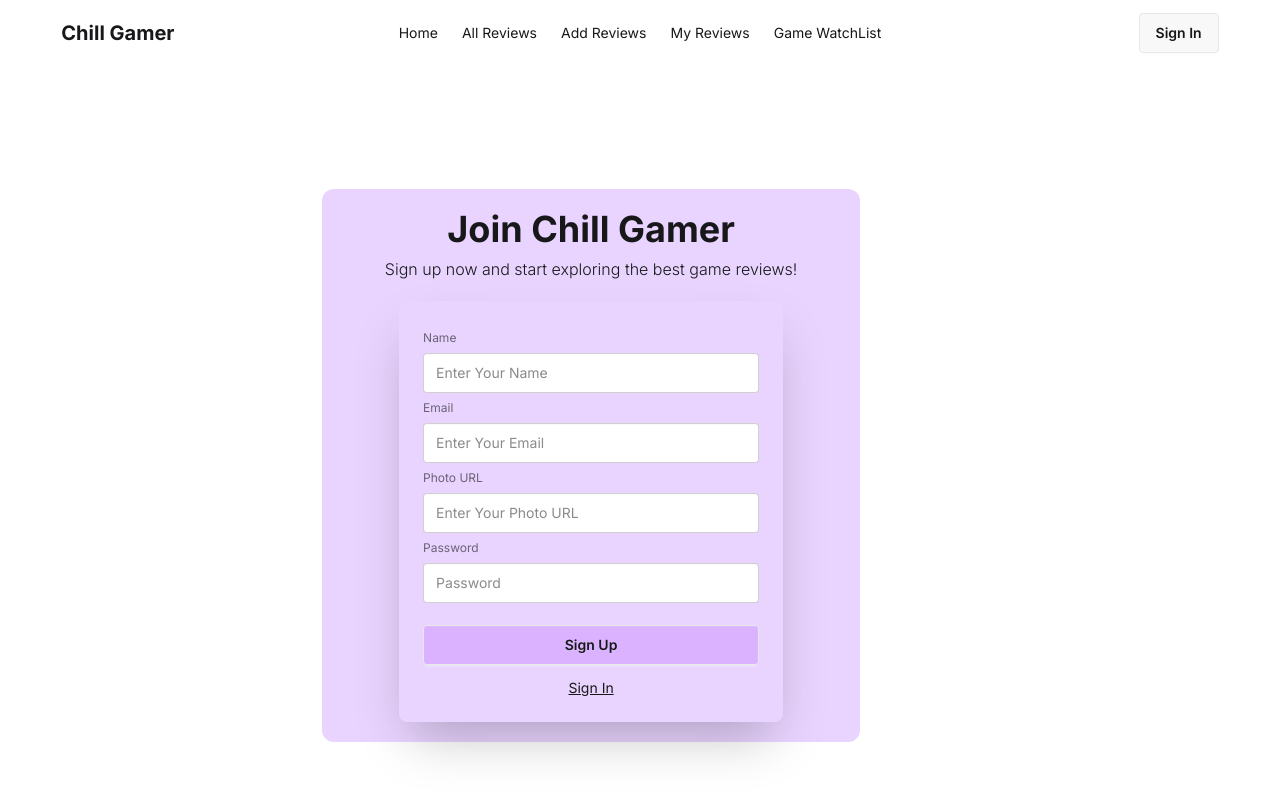
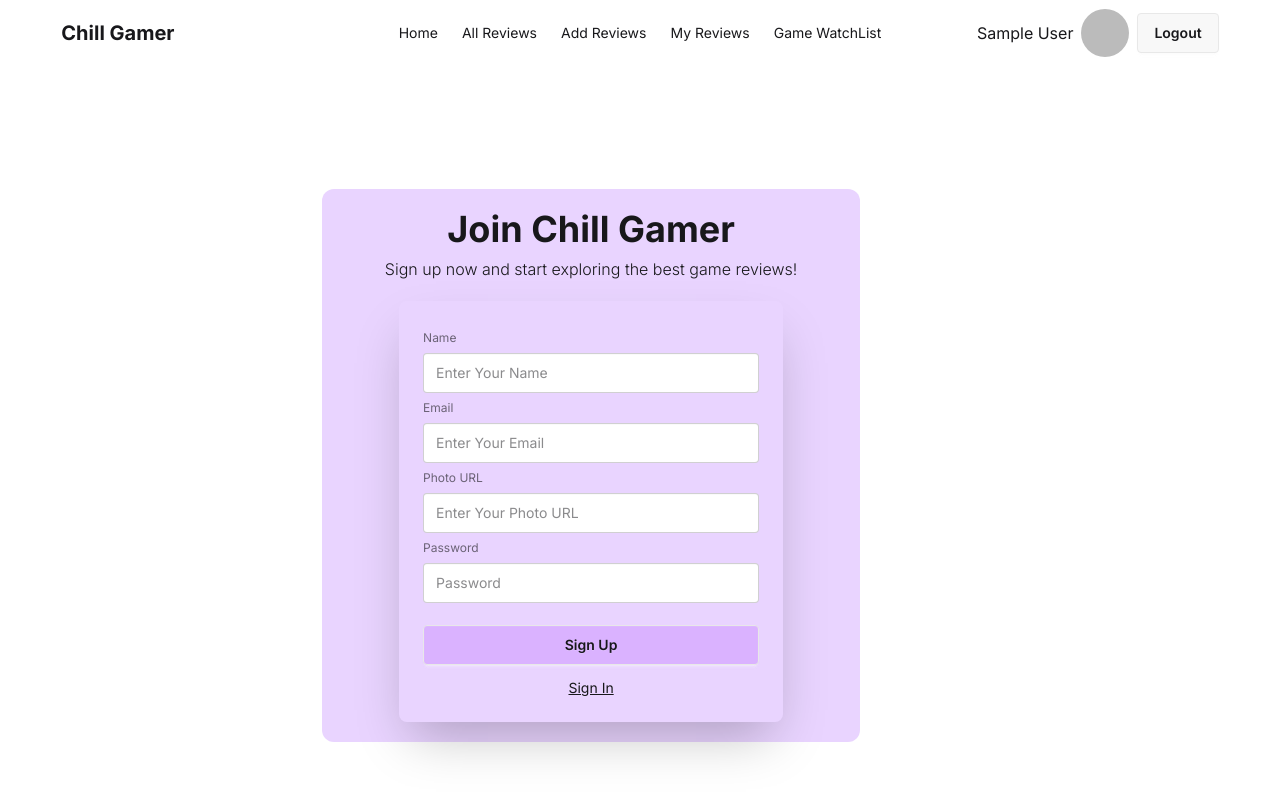
Before and after one commit to avoiddeveloper/B10-A10-Client-Side, a React (Vite) app: page /auth/sign-up in a window 1280 px wide. Shown: the top 800 px of the page. Built offline with nearby package versions, Linux system fonts and the light colour scheme; no server answers; sample sign-in values are in the browser's storage.

Commit message:
added sign-up with firebase auth function and navbar condition

```diff
--- a/src/components/Navbar.jsx
+++ b/src/components/Navbar.jsx
@@ -1,7 +1,9 @@
-import React from 'react';
+import React, { useContext } from 'react';
 import { Link, NavLink } from 'react-router-dom';
+import { AuthContext } from '../provider/AuthProvider';
 
 const Navbar = () => {
+
     const links = <>
         <li><NavLink to="home">Home</NavLink></li>
         <li><NavLink to="all-reviews">All Reviews</NavLink></li>
@@ -9,6 +11,8 @@ const Navbar = () => {
         <li><NavLink to="my-reviews">My Reviews</NavLink></li>
         <li><NavLink to="gameWatchList">Game WatchList</NavLink></li>
     </>
+
+    const { user, logOut } = useContext(AuthContext)
     return (
         <nav className='w-11/12 mx-auto '>
             <div className="navbar bg-base-100">
@@ -35,7 +39,27 @@ const Navbar = () => {
                     </ul>
                 </div>
                 <div className="navbar-end">
-                    <Link to="auth/sign-in" className="btn">Sign In</Link>
+                    {
+                        user ? (
+                            <div className="flex items-center gap-2">
+                                <div>
+                                    {user?.displayName}
+                                </div>
+                                <div className="w-12 h-12">
+                                    <img
+                                        src={user?.photoURL}
+                                        alt="User Avatar"
+                                        className="w-full h-full rounded-full object-cover"
+                                    />
+                                </div>
+                                <button onClick={() => logOut()} className="btn">Logout</button>
+                            </div>
+                        ) : (
+                            <Link to="auth/sign-in" className="btn">Sign In</Link>
+                        )
+                    }
+
+
                 </div>
             </div>
         </nav>
--- a/src/components/SignUp.jsx
+++ b/src/components/SignUp.jsx
@@ -1,6 +1,12 @@
+import { useContext } from 'react';
 import { Link } from 'react-router-dom';
+import { AuthContext } from '../provider/AuthProvider';
+import { updateProfile } from 'firebase/auth';
 const SignUp = () => {
 
+    const { createUser, setUser, user } = useContext(AuthContext)
+
+    console.log(user)
     const handleForm = async (event) => {
         event.preventDefault();
         const form = new FormData(event.target);
@@ -9,6 +15,23 @@ const SignUp = () => {
         const name = form.get("name");
         const pass = form.get("pass");
         console.log({ name, photo, email, pass })
+        createUser(email, pass)
+        .then((userCredential) => {
+            const user = userCredential.user;
+            updateProfile(user, {
+                displayName: name,
+                photoURL: photo,
+            }).then(() => {
+                setUser(user);
+                // navigate(location?.state ? location.state : "/");
+            }).catch((error) => {
+                alert("Error updating user profile:", error);
+            });
+        })
+        .catch((error) => {
+            const errorCode = error.code;
+            console.log(errorCode)
+        });
     };
 
     return (
--- a/src/provider/AuthProvider.jsx
+++ b/src/provider/AuthProvider.jsx
@@ -1,14 +1,42 @@
-import { createContext, useState } from "react";
+import { createUserWithEmailAndPassword, getAuth, onAuthStateChanged, signOut } from "firebase/auth";
+import { createContext, useEffect, useState } from "react";
+import app from "../firebase/firebase.config";
 
 export const AuthContext = createContext(null)
 
 const AuthProvider = ({ children }) => {
-    const [user, setUser] = useState([]);
+    const auth = getAuth(app)
+    const [user, setUser] = useState(null);
+    const [loading, setLoading] = useState(true);
+
+
+    const createUser = (email, password) => {
+        setLoading(true)
+        return createUserWithEmailAndPassword(auth, email, password)
+    }
+
+    const logOut = () => {
+        setLoading(true);
+        signOut(auth);
+    }
 
     const authInfo = {
         user,
         setUser,
+        loading,
+        createUser,
+        logOut
     }
+
+    useEffect(() => {
+        const unSubscribe = onAuthStateChanged(auth, (currentUser) => {
+            setUser(currentUser);
+            setLoading(false);
+        });
+        return () => {
+            unSubscribe();
+        };
+    }, [auth]);
 
     return <AuthContext.Provider value={authInfo}>
         {children}
```
Also changed, not shown: src/firebase/firebase.config.js (+10 -0 lines).
